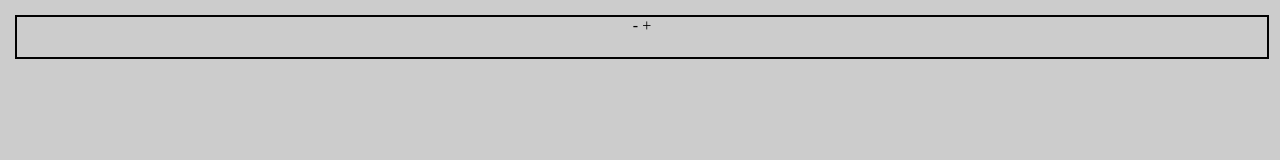
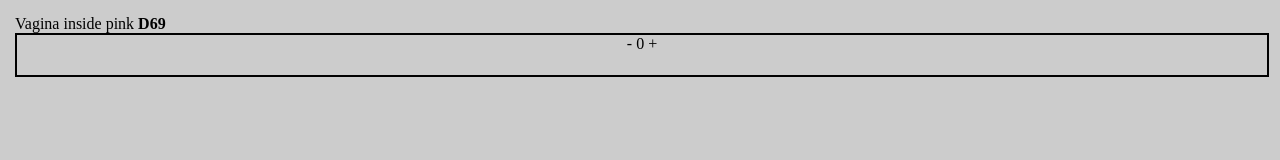
Before and after one commit to michalbe/color-variants-picker-poc, a plain HTML site: page index.html in a window 1280 px wide. Drawn offline with Linux system fonts and the light colour scheme.

Commit message:
:checkered_flag: example color html

```diff
--- a/index.html
+++ b/index.html
@@ -8,9 +8,11 @@
     <link rel="stylesheet" href="style.css" media="screen">
   </head>
   <body>
+    <span> Vagina inside pink <strong>D69</strong> </span>
     <div class="color">
-      <span> - </span>
-    </span> + </span>
+      <span class="minus"> - </span>
+      <span class="qty"> 0 </span>
+      <span class="plus"> + </span>
     </div>
   </body>
 </html>
```
